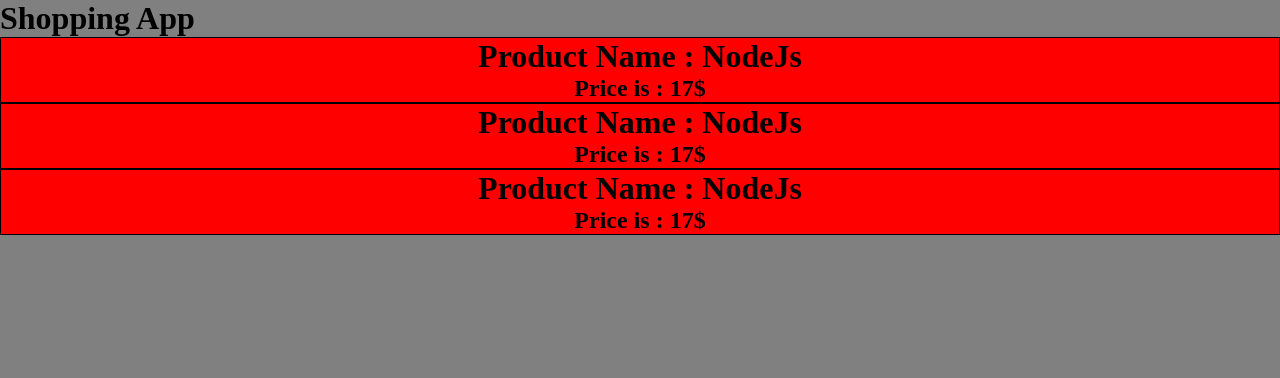
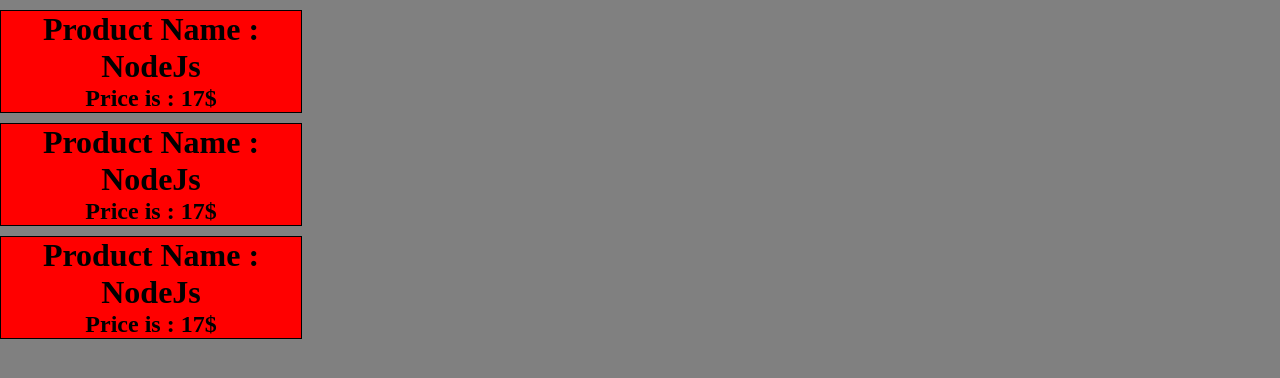
Before and after one commit to ManiRamezanpour/React-Learning, a React (Create React App) app: page / in a window 1280 px wide. Shown: the top 378 px of the page. Built offline with nearby package versions, Linux system fonts and the light colour scheme.

Commit message:
add style and render product cm in new cm

```diff
--- a/src/App.js
+++ b/src/App.js
@@ -1,29 +1,14 @@
 import React, { Component } from "react";
-import Product from "./Components/Product";
-import "./app.css";
+import Product from "./Components/Product/Product";
+import ProductList from "./Components/List/ProductList";
+import styles from "./app.module.css"
 class App extends Component {
-  state = {
-    products: [
-      { title: "NodeJs", price: "17$", id: 1 },
-      { title: "NodeJs", price: "17$", id: 2 },
-      { title: "NodeJs", price: "17$", id: 3 },
-    ],
-  };
+  state = {};
   render() {
     return (
-      <div className="container" id="title">
-        <h1>Shopping App</h1>
-        {this.state.products.map((product) => {
-          return (
-            <Product
-              className="box"
-              name={product.title}
-              price={product.price}
-              key={product.id}
-            />
-          );
-        })}
-      </div>
+      <>
+        <ProductList/>
+      </>
     );
   }
   // * 1. just change or update the state with "setState";
--- /dev/null
+++ b/src/Components/List/ProductList.js
@@ -0,0 +1,29 @@
+import React, { Component } from "react";
+import Product from "../Product/Product";
+class ProductList extends Component {
+  state = {
+    products: [
+      { title: "NodeJs", price: "17$", id: 1 },
+      { title: "NodeJs", price: "17$", id: 2 },
+      { title: "NodeJs", price: "17$", id: 3 },
+    ],
+  };
+  render() {
+    return (
+      <div>
+        {this.state.products.map((product) => {
+          return (
+            <Product
+              className="box"
+              name={product.title}
+              price={product.price}
+              key={product.id}
+            />
+          );
+        })}
+      </div>
+    );
+  }
+}
+
+export default ProductList;
--- a/src/Components/Product.js
+++ b/src/Components/Product/Product.js
@@ -11,10 +11,10 @@
     </div>
     // ! Use <></>
     // <>
-    //   <h1>Product Name : {props.name}</h1>
+    //   <h1>Product Name : {props.name }</h1>
     //   <h2>Price is : {props.price}</h2>
     // </>
-     // ! Fragment
+    // ! Fragment
     // <Fragment>
     //   <h1>Product Name : {props.name}</h1>
     //   <h2>Price is : {props.price}</h2>
--- a/src/Components/Product.module.css
+++ b/src/Components/Product/Product.module.css
@@ -1,5 +1,8 @@
 .Product {
+  justify-content: center;
   border: 1px solid black;
   text-align: center;
   background-color: red;
+  width: 300px;
+  margin-top :10px;
 }
```
Also changed, not shown: src/app.module.css (renamed from src/app.css).
